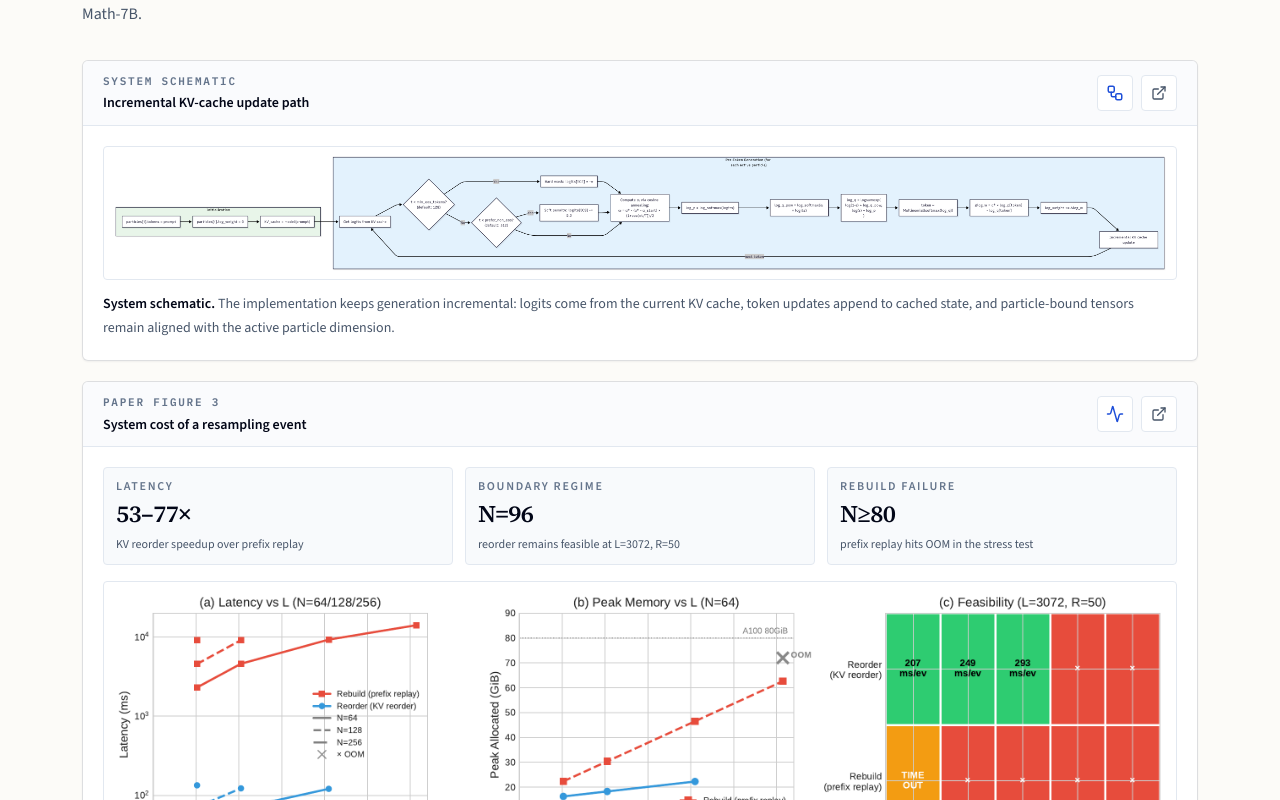
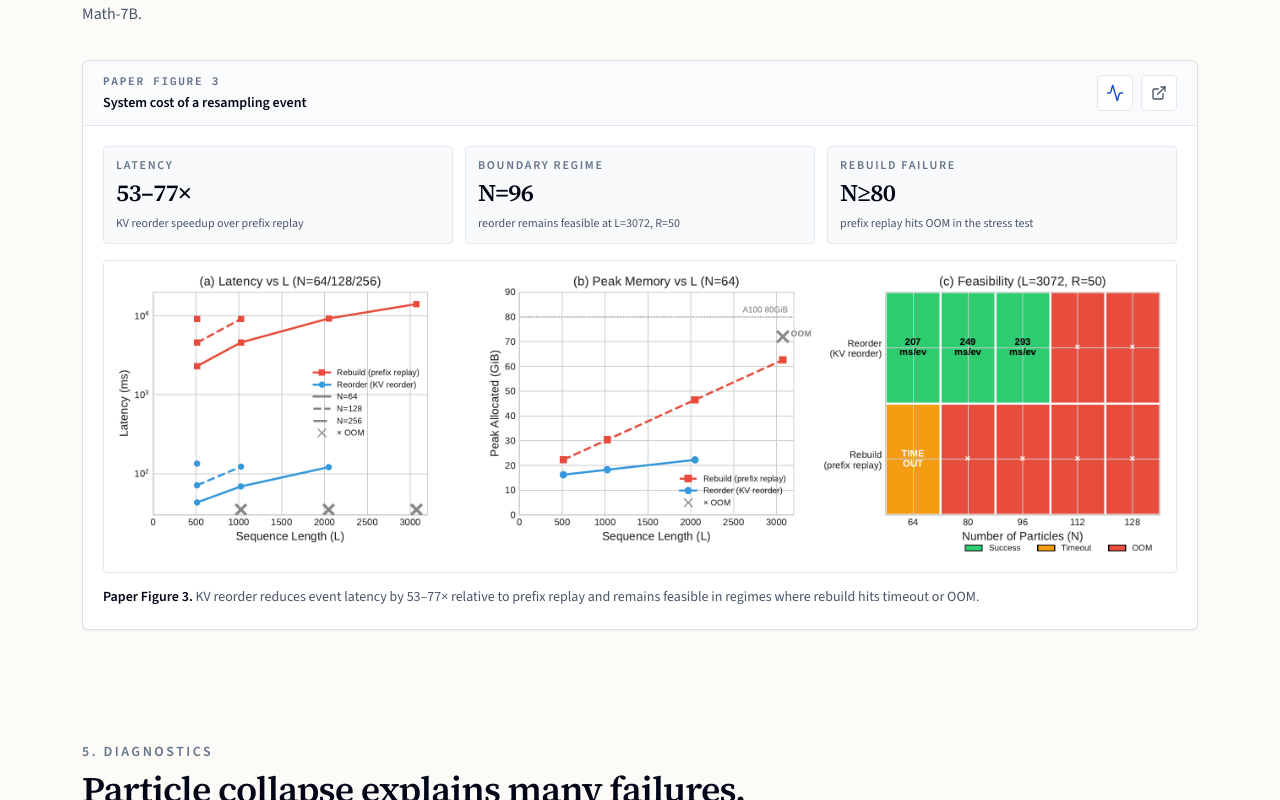
Before and after one commit to Vicky-0256/ASMC, a React (Vite) app: page / in a window 1280 px wide. Shown: the part 5420-6220 px from the top of the page. Built offline with nearby package versions, Linux system fonts and the light colour scheme.

Commit message:
Remove KV cache schematic section

```diff
--- a/asmc_web_animation.jsx
+++ b/asmc_web_animation.jsx
@@ -402,21 +402,6 @@ function SystemSection() {
       </SectionHeader>
       <div className="grid gap-5">
         <FigurePanel
-          eyebrow="System Schematic"
-          title="Incremental KV-cache update path"
-          icon={<Workflow size={18} aria-hidden="true" />}
-          href={figureSrc("KV_cache.png")}
-          captionLabel="System schematic"
-          caption="The implementation keeps generation incremental: logits come from the current KV cache, token updates append to cached state, and particle-bound tensors remain aligned with the active particle dimension."
-        >
-          <FigureImage
-            src={figureSrc("KV_cache.png")}
-            alt="KV cache update path showing initialization, per-token generation, logits processing, sampling, weight update, and incremental KV-cache update."
-            minWidth="min-w-[1180px]"
-          />
-        </FigurePanel>
-
-        <FigurePanel
           eyebrow="Paper Figure 3"
           title="System cost of a resampling event"
           icon={<Activity size={18} aria-hidden="true" />}
```
